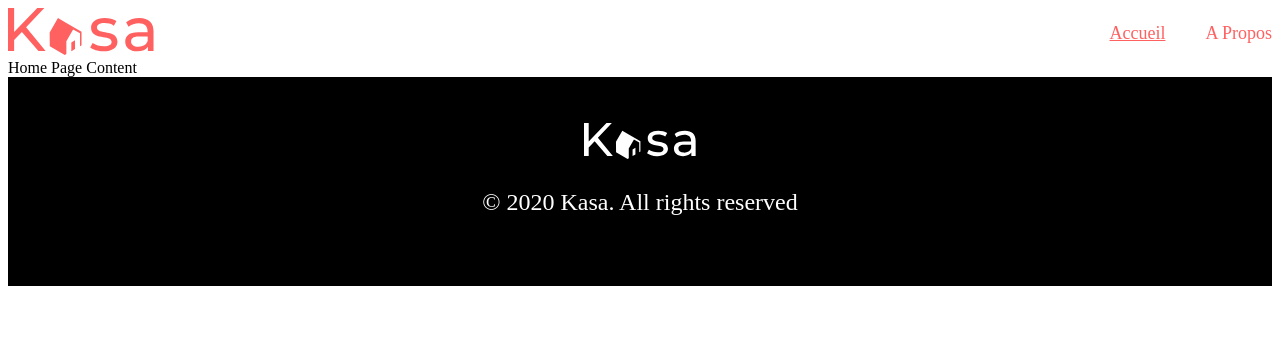
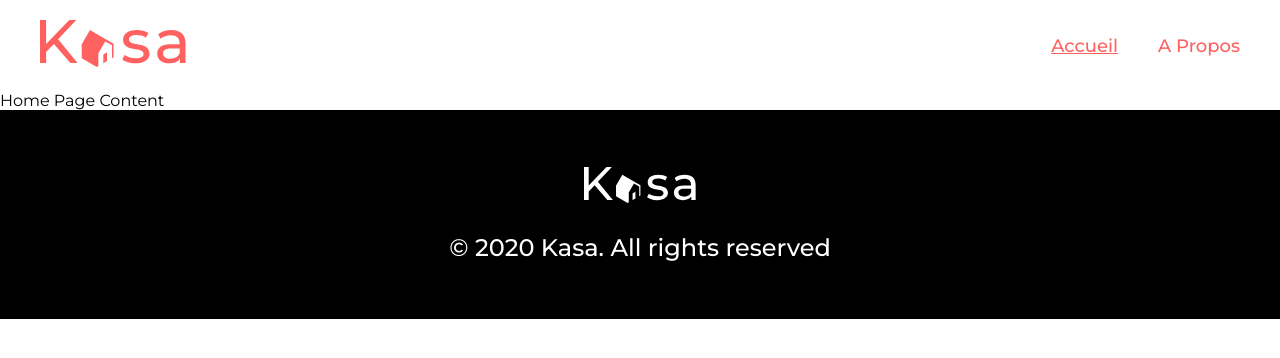
Before and after one commit to Nestradama/ocs-kasa, a React (Vite) app: page / in a window 1280 px wide. Shown: the top 358 px of the page. Built offline with nearby package versions, Linux system fonts and the light colour scheme.

Commit message:
fix: Proper main.scss boilerplate fix: Added missing styling in Header.scss

```diff
--- a/src/components/Header/Header.scss
+++ b/src/components/Header/Header.scss
@@ -2,6 +2,9 @@
   display: flex;
   justify-content: space-between;
   align-items: center;
+  padding: 20px;
+  max-width: 1240px;
+  margin: 0 auto;
 
   &__logo {
     height: 47px;
--- a/src/styles/main.scss
+++ b/src/styles/main.scss
@@ -1,2 +1,18 @@
-// Styles globaux Kasa
-// Les imports des partials viendront ici plus tard
+@import url('https://fonts.googleapis.com/css2?family=Montserrat:ital,wght@0,100;0,200;0,300;0,400;0,500;0,600;0,700;0,800;0,900;1,100;1,200;1,300;1,400;1,500;1,600;1,700;1,800;1,900&display=swap');
+
+
+* {
+  margin: 0;
+  padding: 0;
+  box-sizing: border-box;
+}
+
+body {
+  font-family: 'Montserrat', sans-serif;
+}
+
+#root {
+  display: flex;
+  flex-direction: column;
+  min-height: 100vh;
+}
```
